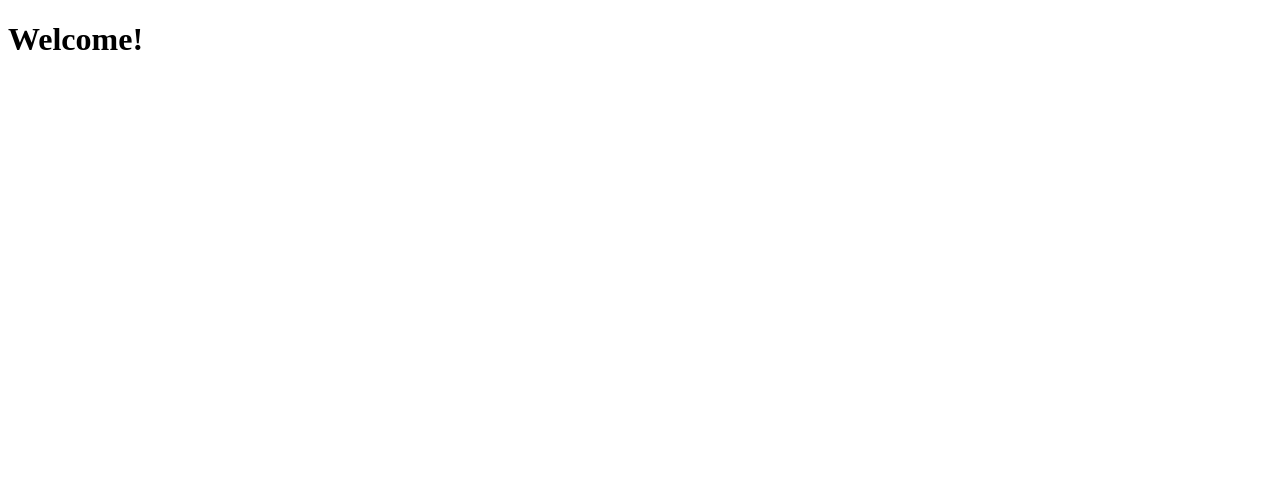
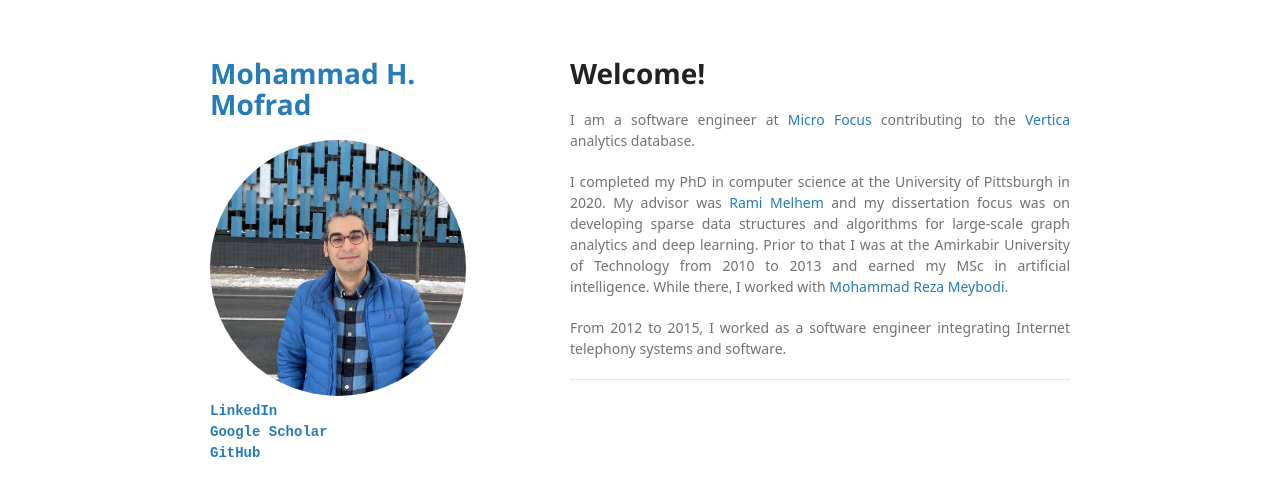
Before and after one commit to hmofrad/hmofrad.github.io, a plain HTML site: page index.html in a window 1280 px wide. Drawn offline with Linux system fonts and the light colour scheme; a web font is replaced by a local one.

Commit message:
Update index.html

```diff
--- a/index.html
+++ b/index.html
@@ -1,6 +1,52 @@
 <!DOCTYPE html>
+<!-- saved from url=(0024)https://omarkhattab.com/ -->
 <html lang="en-US"><head><meta http-equiv="Content-Type" content="text/html; charset=UTF-8">
+
+<meta http-equiv="X-UA-Compatible" content="IE=edge">
+<meta name="viewport" content="width=device-width, initial-scale=1">
+
+<!-- Begin Jekyll SEO tag v2.6.1 -->
 <title>Welcome! | Mohammad H. Mofrad</title>
+<meta name="generator" content="Jekyll v3.8.7">
+<meta property="og:title" content="Welcome!">
+<meta property="og:locale" content="en_US">
+<link rel="canonical" href="https://hmofrad.github.io/">
+<meta property="og:url" content="https://hmofrad.github.io/">
+<meta property="og:site_name" content="Mohammad H. Mofrad">
+
+<style> img { border-radius: 50%; } </style>
+<!--
+<script type="text/javascript" async="" src="./files/analytics.js.download"></script><script type="application/ld+json">
+{"@type":"WebSite","headline":"Welcome!","publisher":{"@type":"Organization","logo":{"@type":"ImageObject","url":"https://hmofrad.github.io/1.jpg"}},"url":"https://hmofrad.github.io/","name":"Mohammad H. Mofrad","@context":"https://schema.org"}</script>
+-->
+<!-- End Jekyll SEO tag -->
+
+    <link rel="stylesheet" href="./files/style.css">
+    <!--[if lt IE 9]>
+    <script src="https://cdnjs.cloudflare.com/ajax/libs/html5shiv/3.7.3/html5shiv.min.js"></script>
+    <![endif]-->
+</head>
 <body>
-<h1 id="welcome">Welcome!</h1>
+<div class="wrapper">
+<header>
+    <h1><a href="https://hmofrad.github.io/">Mohammad H. Mofrad</a></h1>
+    <img class="img-rounded" src="./files/mhm.jpeg"  style="width:256px;height:256px;" alt="Mohammad" >
+    <p style="font-family:monospace" >
+        <b><a href="https://www.linkedin.com/in/hmofrad/">LinkedIn</a></br>
+        <a href="https://scholar.google.com/citations?user=0Ldnd8MAAAAJ">Google Scholar</a></br>
+        <a href="https://github.com/hmofrad">GitHub</a></b>
+    </p>
+</header>
+<section>
+    <h1 id="welcome">Welcome!</h1>
+    <p style="text-align: justify">I am a software engineer at <a href="https://www.microfocus.com">Micro Focus</a> contributing to the <a href="https://www.vertica.com">Vertica</a> analytics database.</p>
+    <p style="text-align: justify">I completed my PhD in computer science at the University of Pittsburgh in 2020.
+                                   My advisor was <a href="https://people.cs.pitt.edu/~melhem/">Rami Melhem</a> and
+                                   my dissertation focus was on developing sparse data structures and algorithms for
+                                   large-scale graph analytics and deep learning. Prior to that I was at the Amirkabir University of Technology from 2010 to 2013
+                                   and earned my MSc in artificial intelligence. While there, I worked with <a href="https://ceit.aut.ac.ir/~meybodi/">Mohammad Reza Meybodi</a>. </p>
+    <p style="text-align: justify">From 2012 to 2015, I worked as a software engineer integrating Internet telephony systems and software.</p>
+    <!--<p style="text-align: justify;font-size:20px"><a href="files/mohammad_cv.pdf">Click here to download my CV</a></p>-->
+<hr></hr>
+</section>
 </body></html>
```
